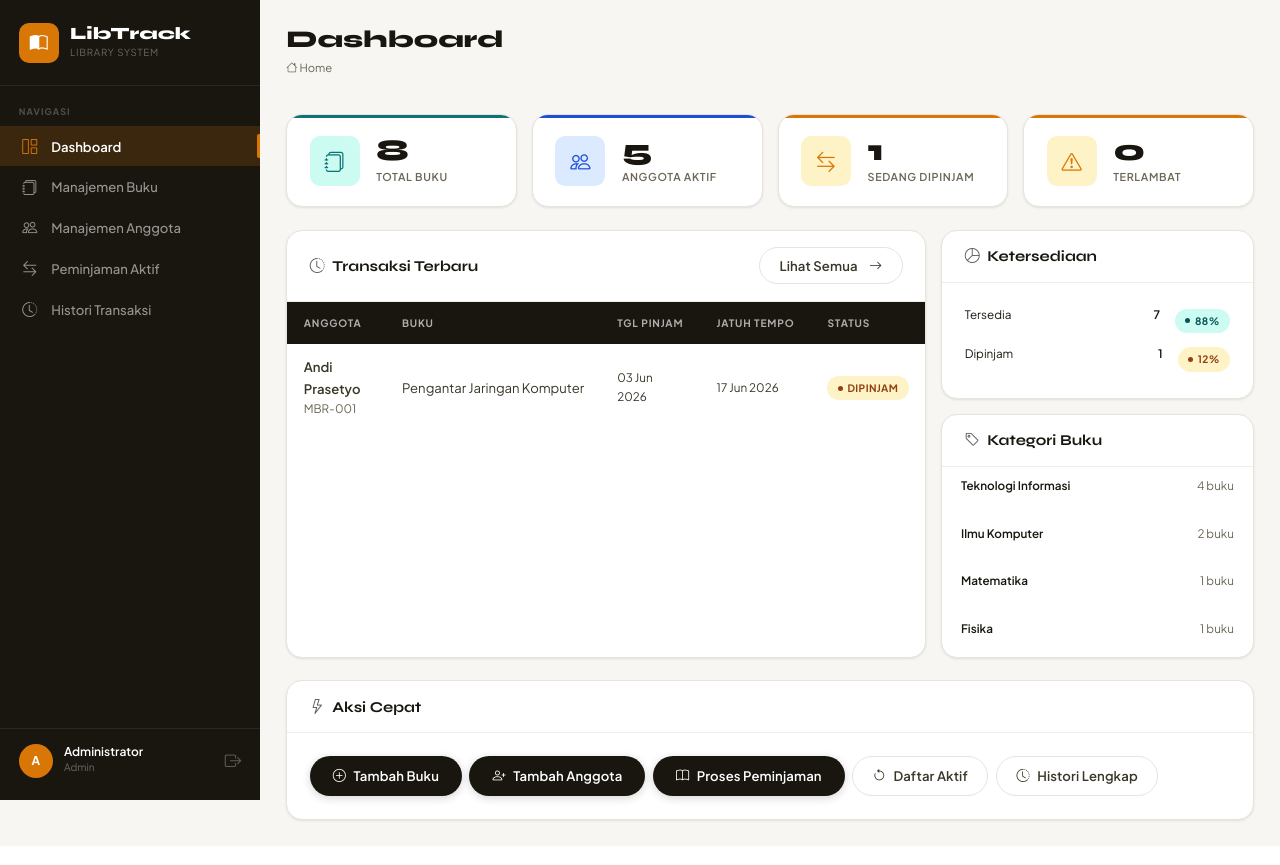
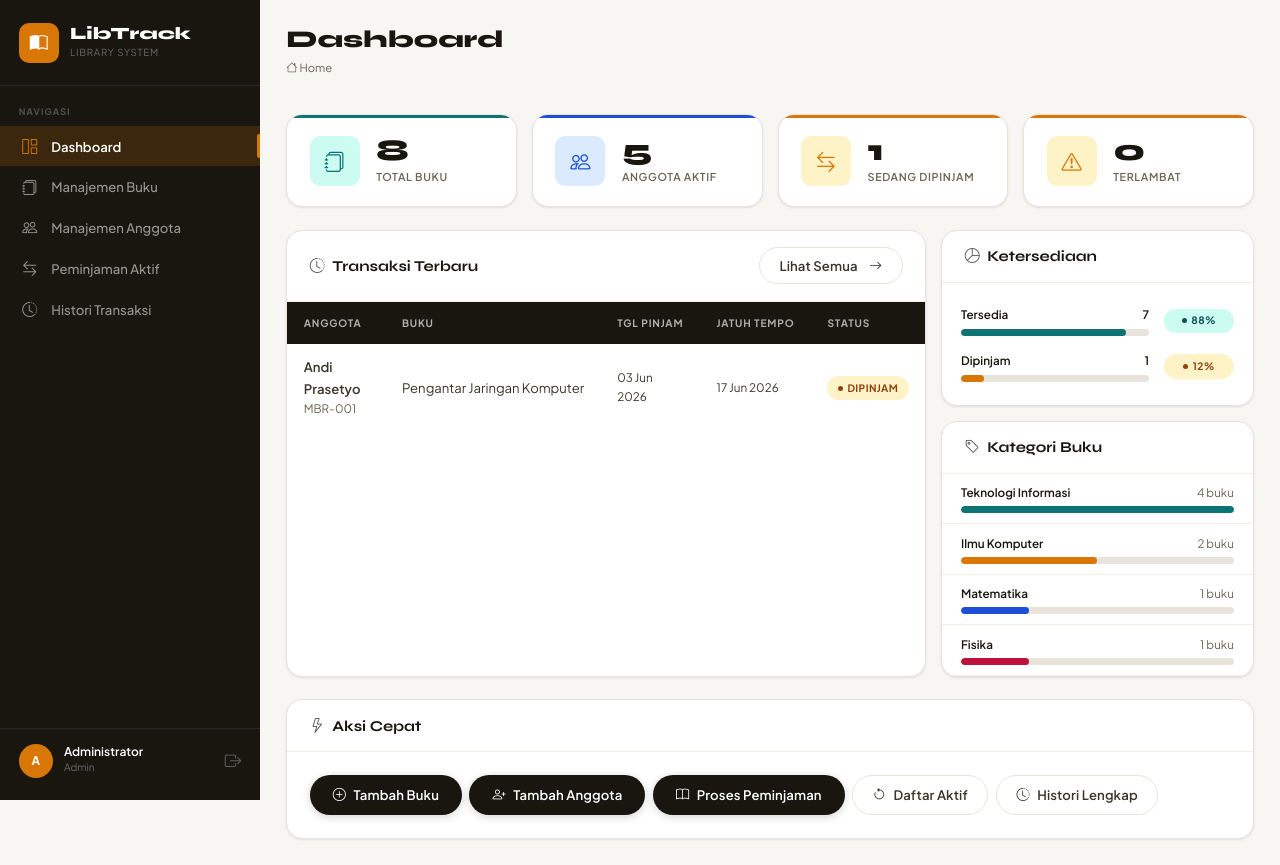
Before and after one commit to lanss-id/librtrack, a PHP site: page /index.php in a window 1280 px wide. Run offline with PHP 8.4, Linux system fonts and the light colour scheme; a user stored in the database is signed in; data comes from the database, SQL or seed files in the repository; some libraries are stand-ins or nearby versions.

Commit message:
fix: align progress bars and badges in Ketersediaan card

```diff
--- a/index.php
+++ b/index.php
@@ -177,38 +177,38 @@ ob_start();
             <div class="lt-card-header">
                 <h2 class="lt-card-title"><i class="bi bi-pie-chart me-2 text-muted"></i>Ketersediaan</h2>
             </div>
-            <div class="lt-card-body">
+            <div class="lt-card-body" style="padding: 1.5rem 1.25rem;">
                 <?php
                 $pct = $stats['total_books'] > 0
                     ? round(($stats['available'] / $stats['total_books']) * 100)
                     : 0;
                 ?>
-                <div class="d-flex align-items-center gap-3 mb-2">
+                <div class="d-flex align-items-center gap-3 mb-3">
                     <div style="flex:1">
                         <div class="d-flex justify-content-between mb-1">
-                            <span class="lt-text-small">Tersedia</span>
+                            <span class="lt-text-small lt-fw-medium">Tersedia</span>
                             <span class="lt-text-small lt-fw-medium"><?= $stats['available'] ?></span>
                         </div>
-                        <div class="progress" style="height:8px; border-radius:99px; background:var(--lt-border)">
-                            <div class="progress-bar" role="progressbar"
-                                 style="width:<?= $pct ?>%; background:var(--lt-teal); border-radius:99px;"
+                        <div class="lt-progress">
+                            <div class="lt-progress-bar" role="progressbar"
+                                 style="width:<?= $pct ?>%; background:var(--teal);"
                                  aria-valuenow="<?= $pct ?>" aria-valuemin="0" aria-valuemax="100"></div>
                         </div>
                     </div>
-                    <span class="lt-badge lt-badge--available"><?= $pct ?>%</span>
+                    <span class="lt-badge lt-badge--available" style="width: 70px; justify-content: center;"><?= $pct ?>%</span>
                 </div>
                 <div class="d-flex align-items-center gap-3">
                     <div style="flex:1">
                         <div class="d-flex justify-content-between mb-1">
-                            <span class="lt-text-small">Dipinjam</span>
+                            <span class="lt-text-small lt-fw-medium">Dipinjam</span>
                             <span class="lt-text-small lt-fw-medium"><?= $stats['borrowed'] ?></span>
                         </div>
-                        <div class="progress" style="height:8px; border-radius:99px; background:var(--lt-border)">
-                            <div class="progress-bar" role="progressbar"
-                                 style="width:<?= 100-$pct ?>%; background:var(--lt-amber); border-radius:99px;"></div>
+                        <div class="lt-progress">
+                            <div class="lt-progress-bar" role="progressbar"
+                                 style="width:<?= 100-$pct ?>%; background:var(--amber);"></div>
                         </div>
                     </div>
-                    <span class="lt-badge lt-badge--borrowed"><?= 100-$pct ?>%</span>
+                    <span class="lt-badge lt-badge--borrowed" style="width: 70px; justify-content: center;"><?= 100-$pct ?>%</span>
                 </div>
             </div>
         </div>
@@ -225,18 +225,18 @@ ob_start();
                 <ul class="list-unstyled mb-0">
                 <?php
                 $maxCat = max(array_column($categories, 'total'));
-                $colors = ['var(--lt-teal)','var(--lt-amber)','var(--lt-blue)','var(--lt-crimson)','#7C3AED','#059669','#DC2626','#2563EB'];
+                $colors = ['var(--teal)','var(--amber)','var(--blue)','var(--crimson)','#7C3AED','#059669','#DC2626','#2563EB'];
                 foreach ($categories as $i => $cat):
                     $barPct = round(($cat['total'] / $maxCat) * 100);
                     $clr    = $colors[$i % count($colors)];
                 ?>
-                <li style="padding:.65rem 1.25rem; border-bottom:1px solid var(--lt-border-light);">
+                <li style="padding:.65rem 1.25rem; border-bottom:1px solid var(--border-light);">
                     <div class="d-flex justify-content-between align-items-center mb-1">
                         <span class="lt-text-small lt-fw-medium"><?= e($cat['category']) ?></span>
                         <span class="lt-text-small lt-text-muted"><?= $cat['total'] ?> buku</span>
                     </div>
-                    <div class="progress" style="height:5px; border-radius:99px; background:var(--lt-border)">
-                        <div class="progress-bar" style="width:<?= $barPct ?>%; background:<?= $clr ?>; border-radius:99px;"></div>
+                    <div class="lt-progress" style="margin-top:0;">
+                        <div class="lt-progress-bar" style="width:<?= $barPct ?>%; background:<?= $clr ?>;"></div>
                     </div>
                 </li>
                 <?php endforeach; ?>
```
